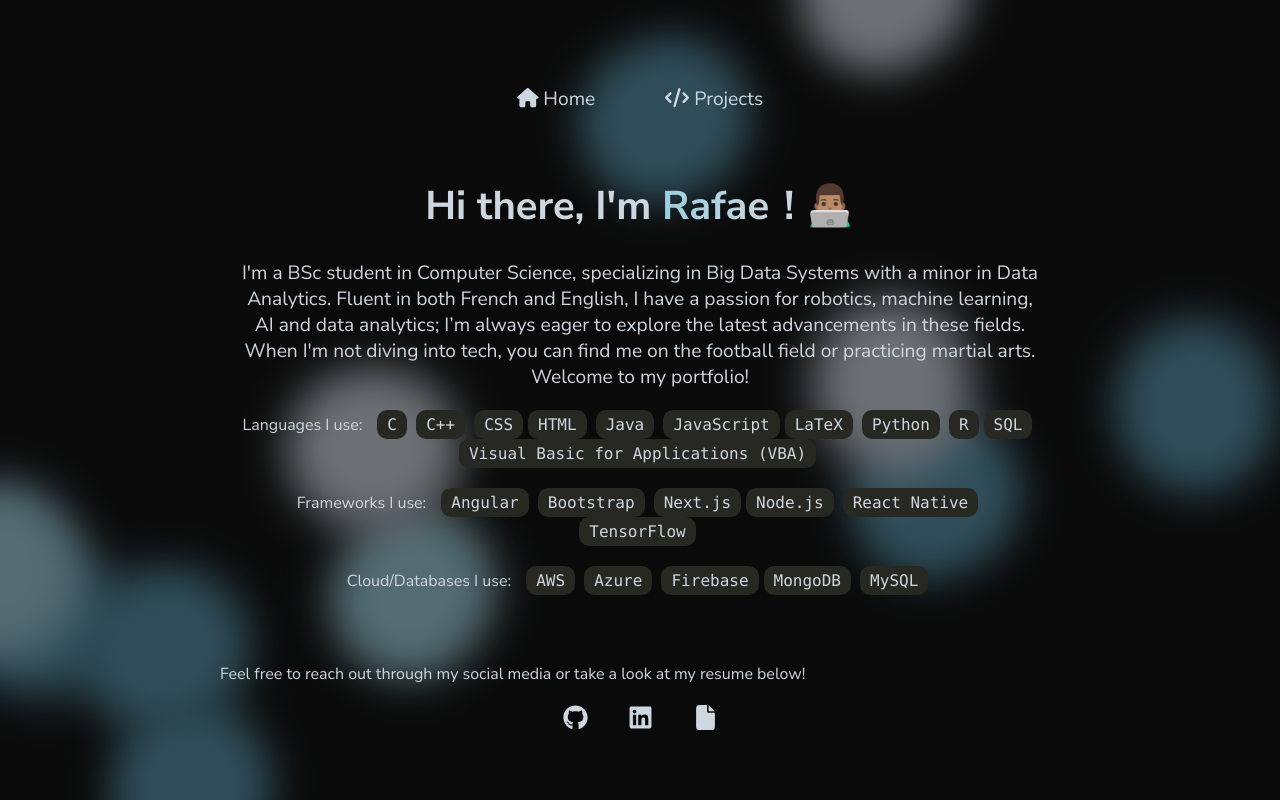
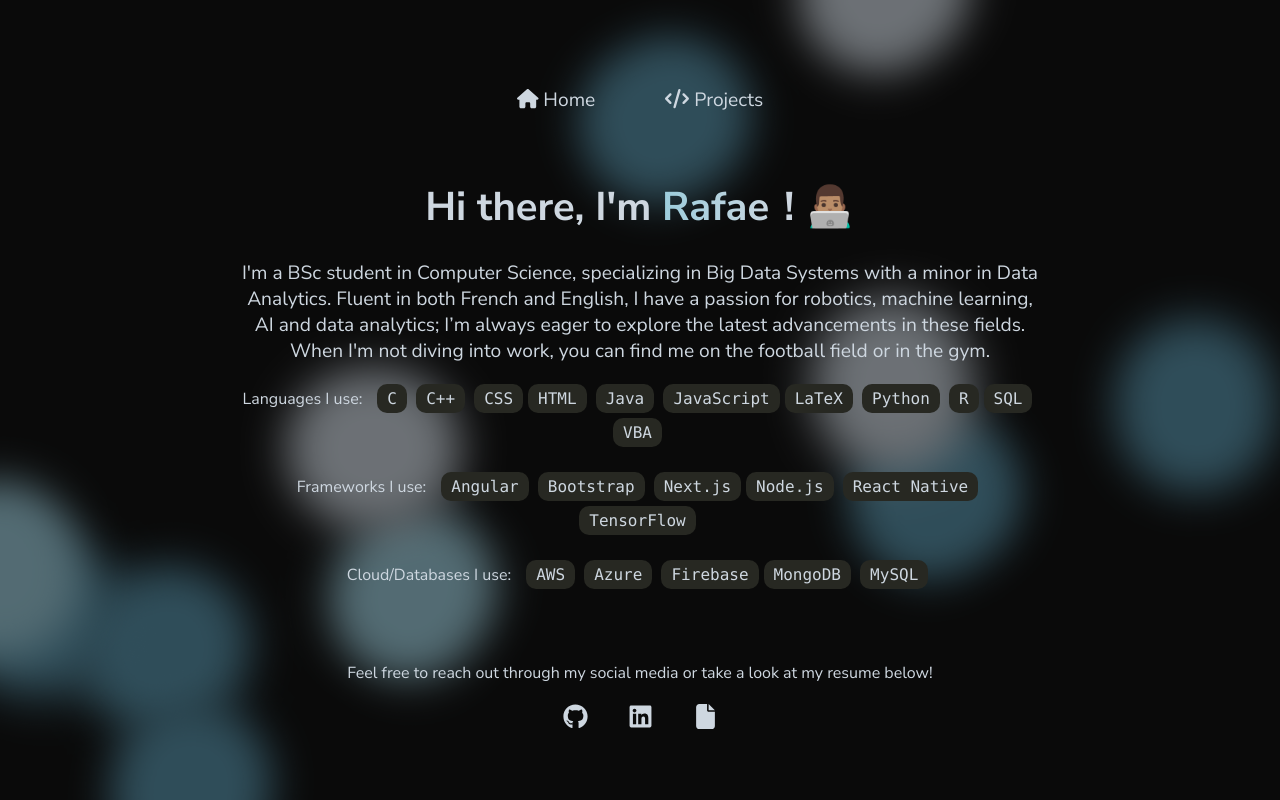
Before and after one commit to rafaehashmi/rwebsite, a React (Create React App) app: page / in a window 1280 px wide. Built offline with nearby package versions, Linux system fonts and the light colour scheme.

Commit message:
updates regular stuff tbh and new res details

```diff
--- a/src/App.css
+++ b/src/App.css
@@ -65,6 +65,7 @@ span {
   color: #ced7e0;
   padding: 5px 10px;
   margin-right: 5px;
+  margin-bottom: 5px;
   border-radius: 10px;
   display: inline-block;
 }
@@ -121,6 +122,8 @@ span {
 
 .outreach-message {
   padding-top: 32px;
+  text-align: center;
+
 }
 
 .navbar {
@@ -617,6 +620,8 @@ h1 {
 
   .outreach-message {
     padding-top: 20px;
+    text-align: center;
+
   }
 
   .project-card {
@@ -691,6 +696,8 @@ h1 {
 
   .outreach-message {
     padding-top: 20px;
+    text-align: center;
+
   }
 
   .project-card {
@@ -764,6 +771,8 @@ h1 {
 
   .outreach-message {
     padding-top: 15px;
+    text-align: center;
+
   }
 
   .project-card {
--- a/src/Home.js
+++ b/src/Home.js
@@ -39,15 +39,14 @@ const Home = () => {
                     I'm a BSc student in Computer Science, specializing in Big Data Systems with a minor in Data Analytics.
                     Fluent in both French and English, I have a passion for robotics, machine learning, AI and data analytics;
                     I’m always eager to explore the latest advancements in these fields.
-                    When I'm not diving into tech, you can find me on the football field or practicing martial arts.
-                    Welcome to my portfolio!
+                    When I'm not diving into work, you can find me on the football field or in the gym.
                 </p>
                 <div className="programming-languages">
                     <span>Languages I use:</span>
                     <code>C</code> <code>C++</code> <code>CSS</code>
                     <code>HTML</code> <code>Java</code> <code>JavaScript</code>
                     <code>LaTeX</code> <code>Python</code> <code>R</code>
-                    <code>SQL</code> <code>Visual Basic for Applications (VBA)</code>
+                    <code>SQL</code> <code>VBA</code>
                 </div>
                 <div className="programming-languages">
                     <span>Frameworks I use:</span>
```
Also changed, not shown: 1 other file (tests, documents, lock files or other folders).
